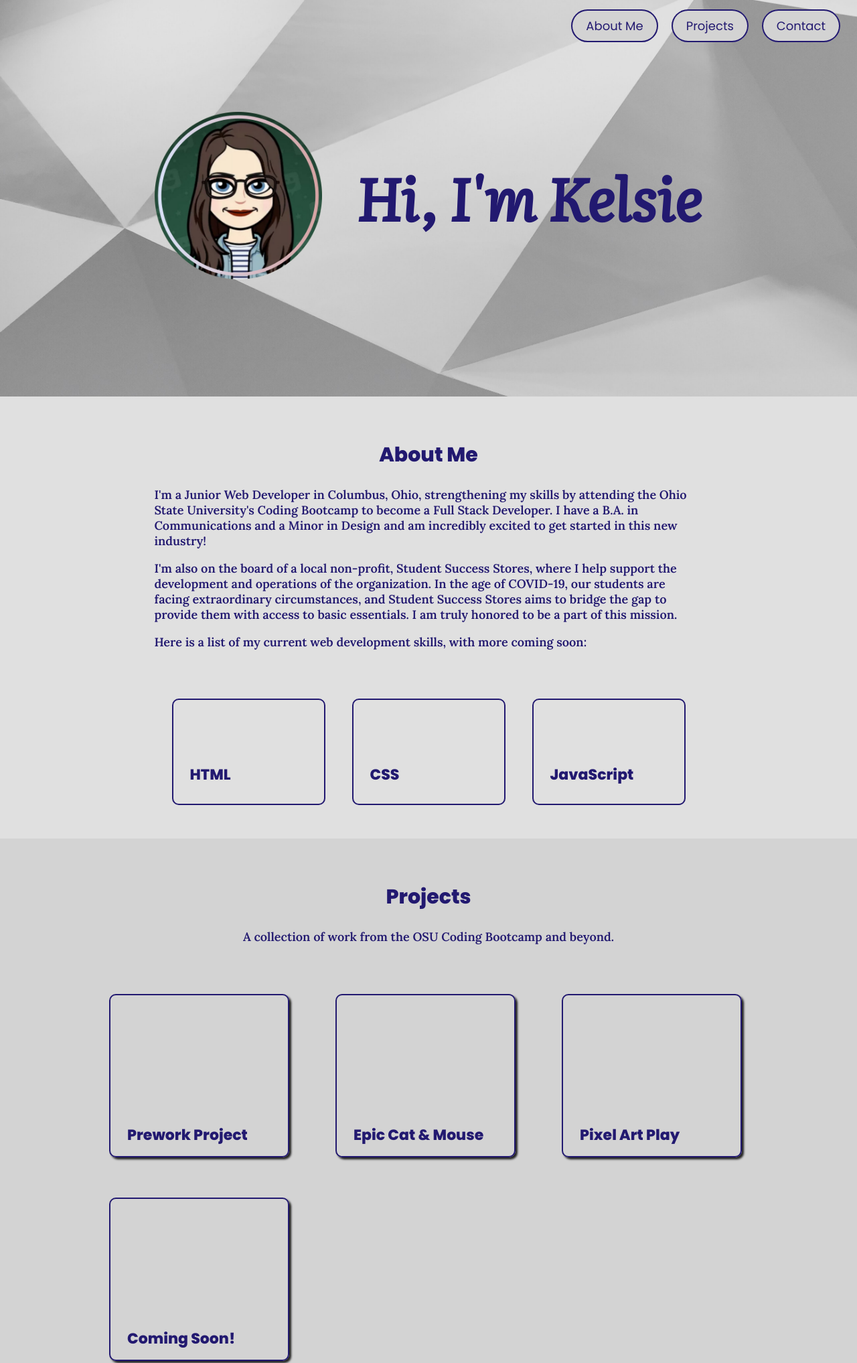
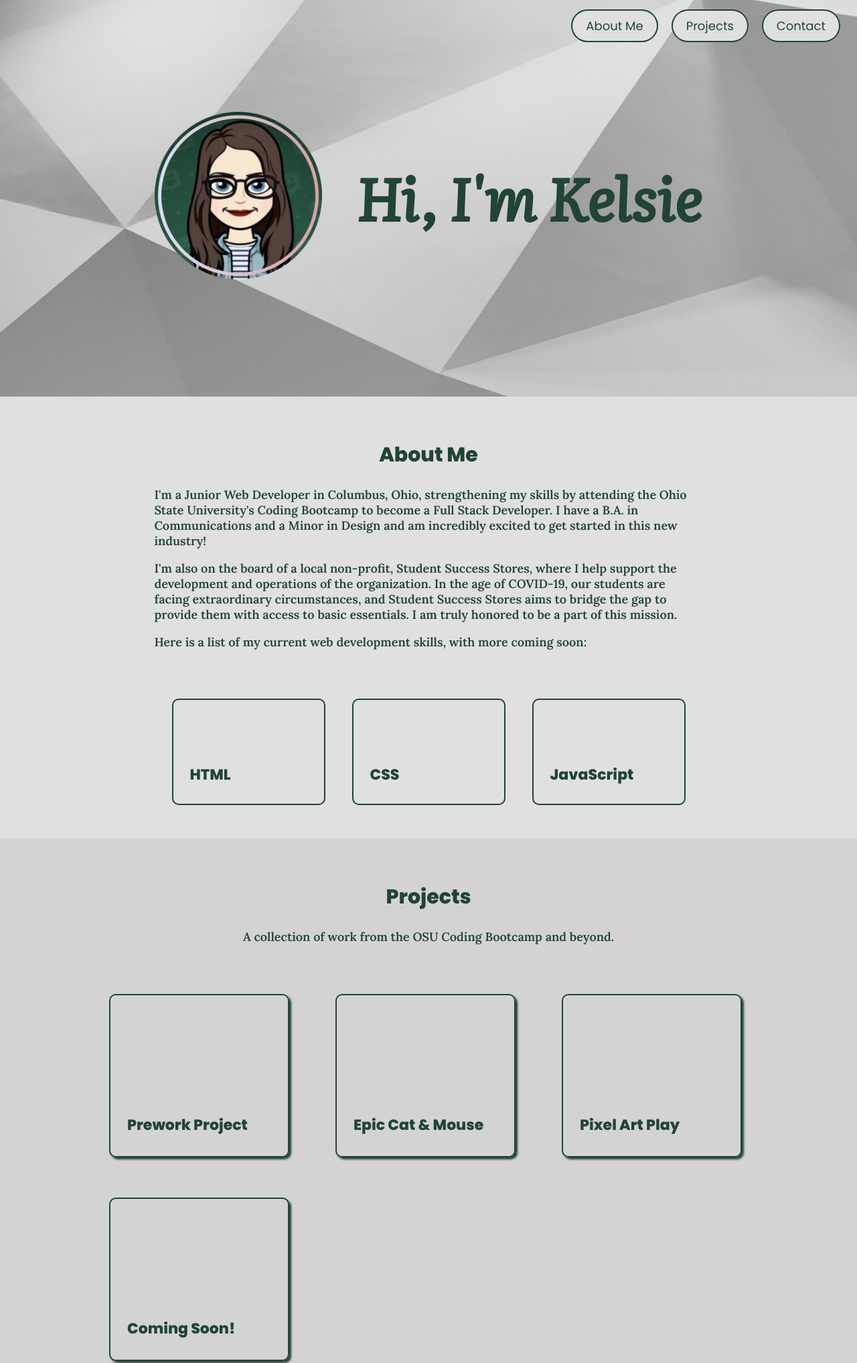
Before and after one commit to kelsie-c/portfolio, a plain HTML site: page index.html in a window 1280 px wide. Shown: the top 2035 px of the page at 67% size. Drawn offline with Linux system fonts and the light colour scheme; a web font is replaced by a local one.

Commit message:
finalized colors on project cards

```diff
--- a/Assets/style.css
+++ b/Assets/style.css
@@ -8,7 +8,7 @@ nav {
     font-size: 18px;
     font-family: 'Poppins', sans-serif;
     font-weight: 400;
-    color: rgb(34, 25, 112);
+    color: #224434;
     background-size: cover;
     padding-top: 25px;
     padding-right: 15px;
@@ -20,21 +20,21 @@ nav li a {
     margin: 10px;
     padding: 12px 22px;
     border-radius: 50px;
-    box-shadow: inset 0 0 0 2px rgb(34, 25, 112);
+    box-shadow: inset 0 0 0 2px #224434;
     transition: 0.2s box-shadow;
     color:rgb(34, 25, 112);
-    background-color: #d3d3d3;
+    background-color: #e0e0e0;
 }
 
 nav li a:hover {
-    box-shadow: inset 0 0 0 4px rgb(34, 25, 112);
+    box-shadow: inset 0 0 0 4px #224434;
     color: rgb(34, 25, 112);
 }
 
 nav li a:link, nav li a:visited, nav li a:active {
     text-decoration: none;
     font-size: 18px;
-    color: rgb(34, 25, 112);
+    color: #224434;
 }
 
 header {
@@ -42,9 +42,8 @@ header {
     flex-wrap: wrap;
     font-family: 'Literata', 'Petrona', 'Bree Serif', 'Crimson Pro', serif;
     font-size: 44px;
-    background-color: navy;
     background-size: cover;
-    color:  rgb(34, 25, 112);
+    color: #224434;
     justify-content: center;
     align-items: center;
     height: 600px;
@@ -65,7 +64,7 @@ header img {
 }
 
 h2 {
-    color:  rgb(34, 25, 112);
+    color: #224434;
     font-size: 30px;
     font-weight: 800;
     text-align: center;
@@ -76,7 +75,7 @@ p {
     font-family: 'Lora', serif;
     font-size: 18px;
     font-weight: 600;
-    color:  rgb(34, 25, 112);
+    color: #224434;
 }
 
 .langs {
@@ -92,14 +91,12 @@ p {
 }
 
 .langs .card {
-
     display: flex;
     width: 200px;
     height: 150px;
     margin: 1px 20px 30px 20px;
-    /* background-color:  rgb(34, 25, 112); */
-    border: 2px  rgb(34, 25, 112) solid;
-    color:  rgb(34, 25, 112);
+    border: 2px #224434 solid;
+    color: #224434;
     border-radius: 10px;
     padding-left: 25px;
     padding-bottom: 5px;
@@ -147,28 +144,27 @@ p {
     position: relative;
     font-size: 16px;
     font-weight: 400;
-    /* background:  rgb(34, 25, 112); */
-    border: 2px  rgb(34, 25, 112) solid;
-    color:  rgb(34, 25, 112);
+    border: 2px #224434 solid;
+    color: #224434;
     text-align: left;
     transition: transform 0.2s;
     width: 225px;
     height: 200px;
     padding: 20px;
     border-radius: 10px;
-    box-shadow: 3px 3px 3px rgb(34, 34, 34);
+    box-shadow: 3px 3px 3px #224434;
 }
 
 .card a:link, .card a:visited, .card a:active {
     text-decoration: none;
     font-size: 18px;
-    color:  rgb(34, 25, 112);
+    color: #224434;
 }
 
 .card-header {
     position: absolute;
     left: 25px;
-    padding-top: 150px;
+    padding-top: 135px;
     font-family: 'Poppins', sans-serif;
     font-size: 22px;
     transition: 0.2s position;
@@ -188,7 +184,7 @@ p {
 .grid .card:hover {
     transform: scale(1.25);
     box-shadow: 5px 5px 12px rgb(75, 74, 74);
-
+    background-color: #d7b5bb;
 }
 
 .grid .card:hover .hidden {
@@ -200,7 +196,7 @@ footer {
     flex-wrap: wrap;
     flex-direction: row;
     font-size: 30px;
-    background-color: rgb(34, 25, 112);
+    background-color: #224434;
     background-size: cover;
     color: white;
     justify-content: center;
```
